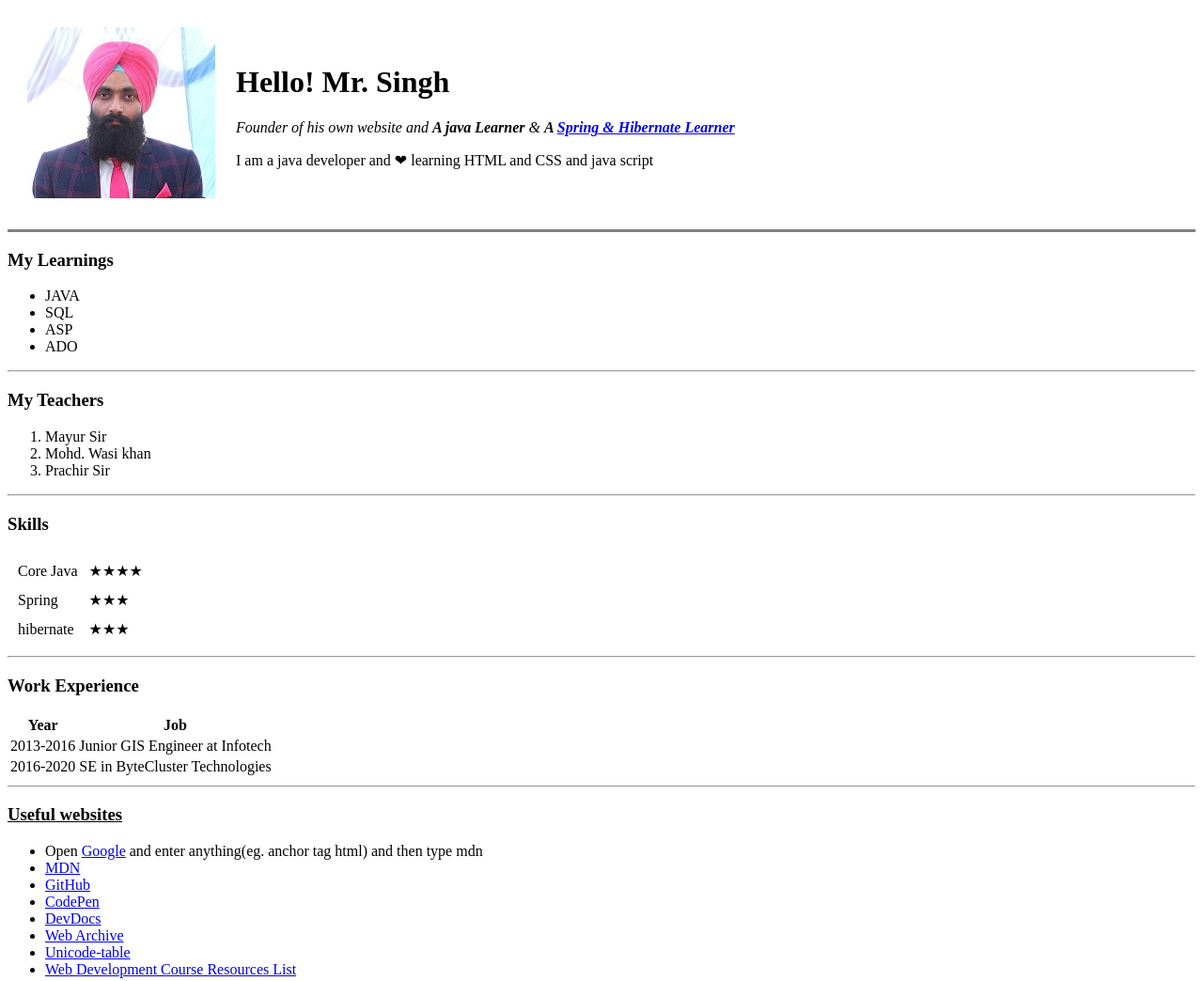
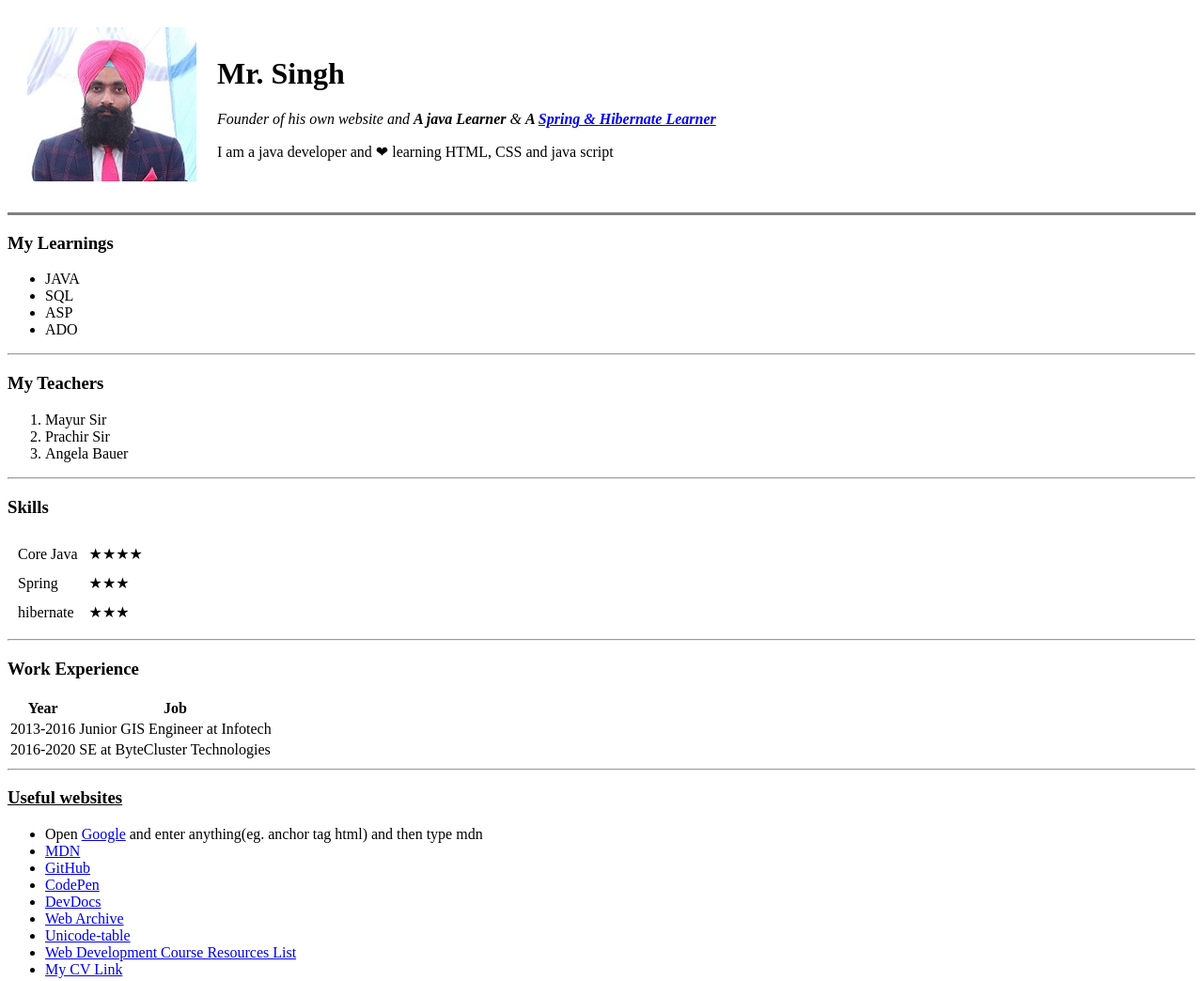
Before and after one commit to satwant9875/CV, a plain HTML site: page index.html in a window 1280 px wide. Shown: the top 1044 px of the page at 94% size. Drawn offline with Linux system fonts and the light colour scheme.

Commit message:
Add files via upload

```diff
--- a/index.html
+++ b/index.html
@@ -9,12 +9,12 @@
 <body>
   <table cellspacing="20">
     <tr>
-      <td><img src="me.jpg" alt="My Profile pic"></td>
+      <td><img src="Me.png" alt="My Profile pic"></td>
       <td>
-        <h1>Hello! Mr. Singh</h1>
+        <h1> Mr. Singh</h1>
         <p><em>Founder of his own website and <b>A java Learner</b> & <strong>A <a href="https://www.udemy.com/course/spring-hibernate-tutorial/learn/lecture/5306168?start=60#questions">Spring & Hibernate
                 Learner</a></strong></em></p>
-        <p>I am a java developer and ❤ learning HTML and CSS and java script</p>
+        <p>I am a java developer and ❤ learning HTML, CSS and java script</p>
       </td>
     </tr>
   </table>
@@ -30,8 +30,8 @@
   <h3>My Teachers</h3>
   <ol>
     <li>Mayur Sir</li>
-    <li>Mohd. Wasi khan</li>
     <li>Prachir Sir</li>
+    <li>Angela Bauer</li>
   </ol>
   <hr>
   <h3>Skills</h3>
@@ -62,7 +62,7 @@
       </tr>
       <tr>
         <td>2016-2020</td>
-        <td>SE in ByteCluster Technologies</td>
+        <td>SE at ByteCluster Technologies</td>
       </tr>
     </tbody>
   </table>
@@ -77,6 +77,7 @@
     <li><a href="http://web.archive.org/">Web Archive</a></li>
     <li><a href="https://unicode-table.com/en/">Unicode-table</a></li>
     <li><a href="https://www.appbrewery.co/p/web-development-course-resources/">Web Development Course Resources List</a></li>
+    <li><a href="https://satwant9875.github.io/CV/">My CV Link</a></li>
   </ul>
   <hr />
   <h3><a href="myContactDetails.html">Contact me</a></h3>
```
Also changed, not shown: Me.png (added).
